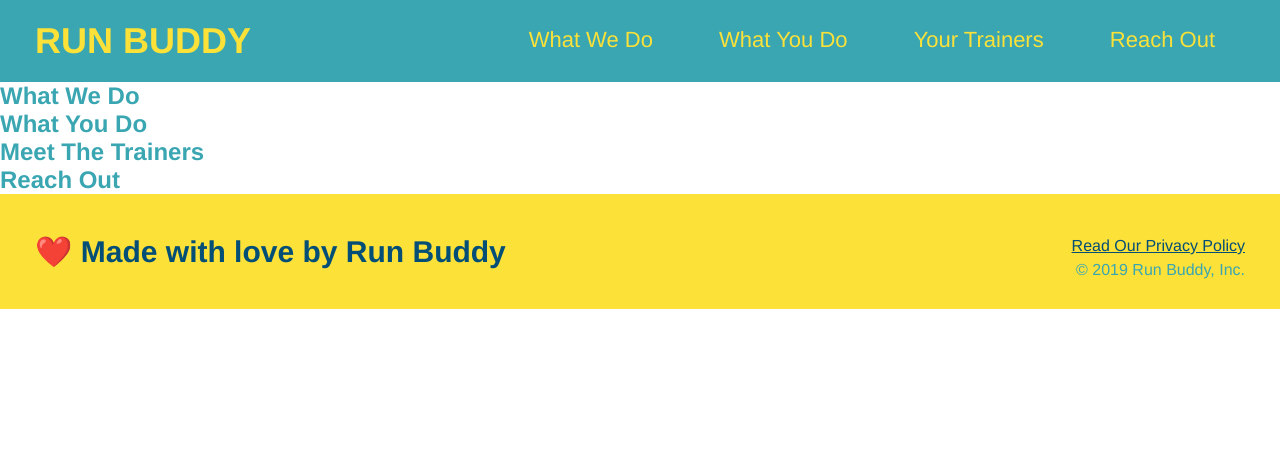
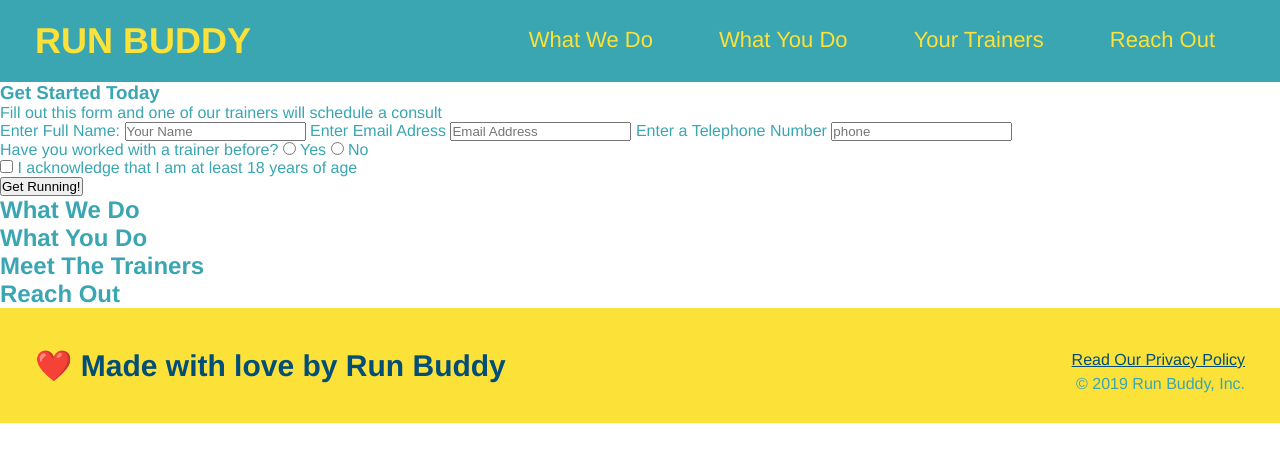
Before and after one commit to ronnieve23/run-buddy, a plain HTML site: page index.html in a window 1280 px wide. Drawn offline with Linux system fonts and the light colour scheme.

Commit message:
added forms and radio buttons

```diff
--- a/index.html
+++ b/index.html
@@ -38,7 +38,38 @@
         </header>
 <!--HERO/JUMBOTRON-->
 <section>
+<div>
+    <h3>Get Started Today</h3>
+    <p>Fill out this form and one of our trainers will schedule a consult</p>
+    <form>
+        <label for="name">Enter Full Name:</label>
+            <input type="text" placeholder="Your Name" name="name" id="name"/>
+
+        <label for="email">Enter Email Adress</label>
+            <input type="text" placeholder="Email Address" name="email" id="email"/>
+
+        <label for="phone">Enter a Telephone Number</label>
+            <input type="text" placeholder="phone" name="phone" id="phone"/>
+
+        <p>
+            Have you worked with a trainer before?
+            <input type="radio" name="trainer-confirm" id="trainer-yes"/>
+                <label for="trainer-yes">Yes</label>
+            <input type="radio" name="trainer-confirm" id="trainer-no">
+                <label for="trainer-no">No</label>
+        </p>
+        <input type="checkbox" name="age confim" id="checkbox">
+        <label for="checkbox">
+            I acknowledge that I am at least 18 years of age
+        </label>
+        </p>
+        <button type="submit">
+            Get Running!
+        </button>
+    </form>
+</div>
 </section>
+<!--END HERO-->
 
 <!--"What We Do" section-->
 <section>
```
